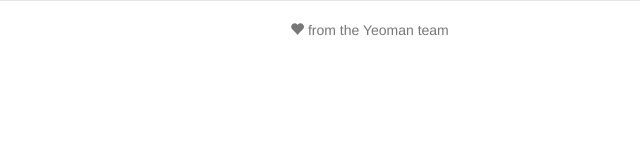
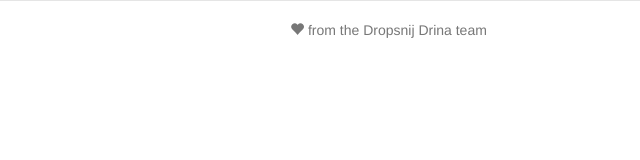
Before and after one commit to Jakski/braincode, a website: page front/app/index.html in a window 1280 px wide. Shown: the full height of the page, 0-640 px from the left. Drawn offline with nearby package versions, Linux system fonts and the light colour scheme; files that its build step writes are made by us from their sources; files whose address does not match are found by name.

Commit message:
Change team

```diff
--- a/front/app/index.html
+++ b/front/app/index.html
@@ -25,7 +25,7 @@
 
     <div class="footer">
       <div class="container">
-        <p><span class="glyphicon glyphicon-heart"></span> from the Yeoman team</p>
+        <p><span class="glyphicon glyphicon-heart"></span> from the Dropsnij Drina team</p>
       </div>
     </div>
 
```
